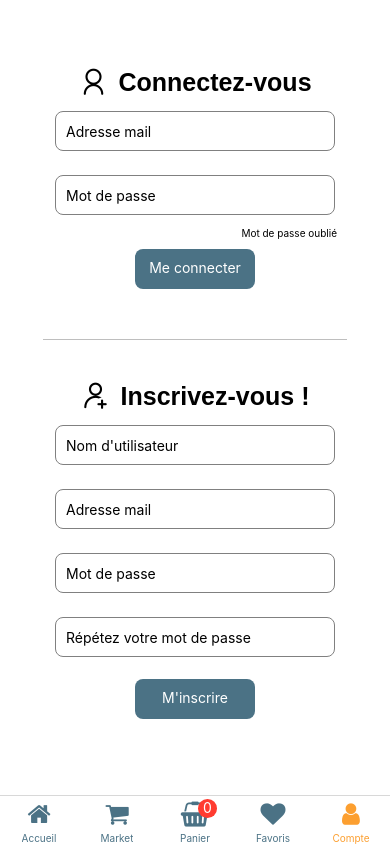
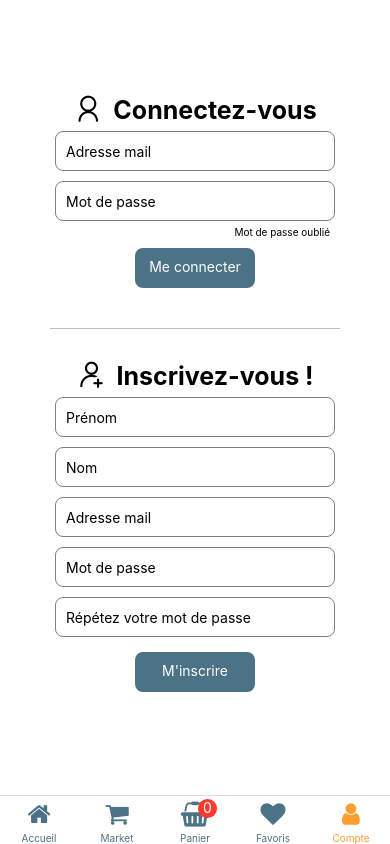
Before and after one commit to Sophie-Besancon/fow-frontend, a React Native app: screen /Compte in a window 390 px wide. Built offline with nearby package versions, Linux system fonts and the light colour scheme.

Commit message:
commit front

```diff
--- a/components/Header.js
+++ b/components/Header.js
@@ -1,6 +1,7 @@
 import React, {useState} from 'react';
 import { View, Text, StyleSheet, Image, Modal, Pressable, TextInput, TouchableOpacity} from 'react-native';
 import FontAwesome from 'react-native-vector-icons/FontAwesome';
+import { useSelector } from 'react-redux';
 
 const Header = (props) => {
   const [modalVisible, setModalVisible] = useState(false);
@@ -13,14 +14,19 @@ const Header = (props) => {
     setModalVisible(false);
   };
 
+  const user = useSelector((state) => state.users.value[0].firstname);
+
+
+
+
   return (
     <View style={styles.headerContainer}>
       <FontAwesome name='align-justify' onPress={() => setModalVisible(!modalVisible)} size={25} color='#4B7285' />
       <Image style={styles.image} source={require('../assets/logo-fow.png')} />
       <View style={styles.userIconContainer}>
-      <FontAwesome name='user-o' size={15} color='red' />
-      <Text style={styles.userIconText}>déconnecté</Text>
-      </View>
+        <FontAwesome name='user-o' size={20} color={user?'green':'red'} />
+        <Text style={styles.userIconText}>{user?`Bonjour ${user}`:'Déconnecté'}</Text>
+        </View>
       <Modal visible={modalVisible} animationType="none" transparent>
        <View style={styles.centeredView}>
          <View style={styles.modalView}>
@@ -91,7 +97,7 @@ export default Header;
       alignItems:"center",
     },
     userIconText: {
-      color: "red",
-      fontSize: 10,
+      paddingTop:5,
+      fontSize: 12,
     }
   })
--- a/components/UserConnect.js
+++ b/components/UserConnect.js
@@ -9,41 +9,71 @@ import {
 import { AntDesign } from "@expo/vector-icons";
 import { useDispatch } from "react-redux";
 import { addUser } from "../reducers/users";
+import { useSelector } from "react-redux";
 
 export default function UserConnect() {
-  const [mailAdressSignin, setMailAdressSignin] = useState(null);
+  const [mailSignin, setMailSignin] = useState(null);
 
-  const [username, setUsername] = useState(null);
-  const [mailAdressSignup, setMailAdressSignup] = useState(null);
+  const [firstname, setFirstname] = useState(null);
+  const [lastname, setLastname] = useState(null);
+  const [mailSignup, setMailSignup] = useState(null);
   const [password, setPassword] = useState(null);
   const [passwordConfirm, setPasswordConfirm] = useState(null);
   const [message, setMessage] = useState(null);
   const dispatch = useDispatch();
 
-  console.log("username", username);
-  console.log("mailAdressSignup", mailAdressSignup);
-  console.log("password", password);
-  console.log("message", message);
+  const user = useSelector((state) => state.users.value[0].firstname);
+  console.log("user ", user);
 
-  const handleSignUp = () => {
-    if (password === passwordConfirm) {
-      dispatch(
-        addUser({
-          username: username,
-          mailAddress: mailAdressSignup,
+  //envoi d'un fetch (asynchrone) lors de la validation de l'inscription
+  const handleSignUp = async () => {
+    if (
+      firstname != null &&
+      lastname != null &&
+      mailSignup != null &&
+      password != null &&
+      password === passwordConfirm
+    ) {
+      await fetch("https://fow-backend.vercel.app/users/signup", {
+        method: "POST",
+        headers: {
+          "Content-Type": "application/json",
+        },
+        body: JSON.stringify({
+          firstname: firstname,
+          lastname: lastname,
+          mail: mailSignup,
           password: password,
-        })
-      );
+        }),
+      })
+        .then((response) => response.json())
+        .then((data) => {
+          console.log("data :", data);
+          setFirstname("");
+          setLastname("");
+          setMailSignup("");
+          setPassword("");
+          setPasswordConfirm("");
+          dispatch(addUser(firstname));
+        });
       setMessage("✅ Félicitations ! Votre compte a été créé !");
     } else {
       setMessage("❌ Vérifiez votre mot de passe");
     }
   };
 
-  const handleSignIn = () => {};
+  /*-------   FIN handleSignUp -------*/
+
+  const handleSignIn = () => {
+        if (mail!=null && password!=null){
+
+        }
+
+  };
 
   return (
     <View style={styles.mainContainer}>
+      {/* ****************************** SIGN IN ****************************** */}
       <View style={styles.signinContent}>
         <View style={styles.title_signin}>
           <AntDesign name="user" size={30} color="black" style={styles.icon} />
@@ -53,18 +83,21 @@ export default function UserConnect() {
           placeholder="Adresse mail"
           style={styles.input}
           keyboardType="email-address"
-          onChangeText={(value) => setMailAdressSignin(value)}
+          onChangeText={(value) => setMailSignin(value)}
+          autoCorrect={false}
         />
         <TextInput
           placeholder="Mot de passe"
           style={styles.input}
           secureTextEntry={true}
+          autoCorrect={false}
         />
         <Text style={styles.forgetPassword}>Mot de passe oublié</Text>
         <TouchableOpacity style={styles.button}>
           <Text style={styles.text}>Me connecter</Text>
         </TouchableOpacity>
       </View>
+      {/* ****************************** SIGN UP ****************************** */}
 
       <View style={styles.signupContent}>
         <View style={styles.title_signup}>
@@ -77,33 +110,43 @@ export default function UserConnect() {
           <Text style={styles.titleConnect}>Inscrivez-vous !</Text>
         </View>
         <TextInput
-          placeholder="Nom d'utilisateur"
+          placeholder="Prénom"
           style={styles.input}
-          onChangeText={(value) => setUsername(value)}
+          onChangeText={(value) => setFirstname(value)}
+          autoCorrect={false} // enleve l'autocorrection
+        />
+        <TextInput
+          placeholder="Nom"
+          style={styles.input}
+          onChangeText={(value) => setLastname(value)}
+          autoCorrect={false}
         />
         <TextInput
           placeholder="Adresse mail"
           style={styles.input}
           keyboardType="email-address"
-          onChangeText={(value) => setMailAdressSignup(value)}
+          onChangeText={(value) => setMailSignup(value)}
+          autoCorrect={false}
         />
         <TextInput
           placeholder="Mot de passe"
           style={styles.input}
           secureTextEntry={true}
           onChangeText={(value) => setPassword(value)}
+          autoCorrect={false}
         />
         <TextInput
           placeholder="Répétez votre mot de passe"
           style={styles.input}
           secureTextEntry={true}
           onChangeText={(value) => setPasswordConfirm(value)}
+          autoCorrect={false}
         />
         <TouchableOpacity style={styles.button} onPress={() => handleSignUp()}>
           <Text style={styles.text}>M'inscrire</Text>
         </TouchableOpacity>
-        {message}
       </View>
+      <Text>{user ? message : ""}</Text>
     </View>
   );
 }
@@ -114,7 +157,7 @@ const styles = StyleSheet.create({
     justifyContent: "center",
   },
   signinContent: {
-    paddingBottom: 40,
+    paddingBottom: 30,
     borderBottomColor: "#bebebe",
     borderBottomWidth: 1,
     justifyContent: "center",
@@ -122,7 +165,7 @@ const styles = StyleSheet.create({
   },
   input: {
     height: 40,
-    margin: 12,
+    margin: 5,
     borderWidth: 0.2,
     padding: 10,
     borderRadius: 8,
@@ -130,12 +173,11 @@ const styles = StyleSheet.create({
     borderColor: "gray",
   },
   signupContent: {
-    paddingTop: 40,
+    paddingTop: 30,
   },
   titleConnect: {
     alignSelf: "center",
     fontSize: 25,
-    fontFamily: "Arial",
     fontWeight: "bold",
   },
   button: {
--- a/reducers/users.js
+++ b/reducers/users.js
@@ -3,9 +3,7 @@ import { createSlice } from "@reduxjs/toolkit";
 const initialState = {
   value: [
     {
-        username:null,
-        mailAddress:null,
-        password:null,
+        firstname:null,
         tokenUser:null,
     }
   ],
@@ -17,10 +15,9 @@ export const usersSlice = createSlice({
   initialState,
   reducers: {
     addUser: (state, action) => {
-      console.log(action.payload);
-      state.value[0].username=action.payload.username;
-      state.value[0].mailAddress=action.payload.mailAddress;
-      state.value[0].password=action.payload.password;
+      console.log('recu en payload :' ,action.payload);
+      state.value[0].firstname=action.payload;
+
 
     },
   },
```
